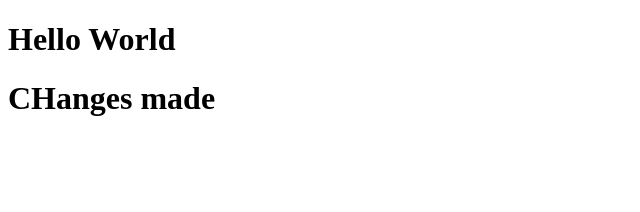
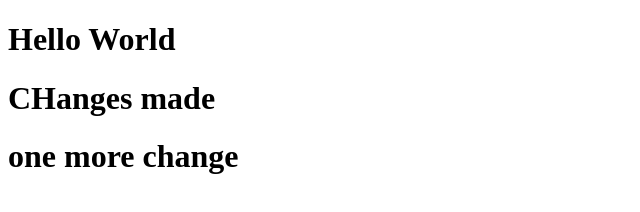
Before and after one commit to Prem19032001/DemoRepo, a plain HTML site: page index.html in a window 1280 px wide. Shown: the whole page, without its empty margins (0-640 px from the left). Drawn offline with Linux system fonts and the light colour scheme.

Commit message:
Third CHange

```diff
--- a/index.html
+++ b/index.html
@@ -9,5 +9,6 @@
 <body>
     <h1>Hello World</h1>
     <h1>CHanges made</h1>
+    <h1>one more change</h1>
 </body>
 </html>
```
